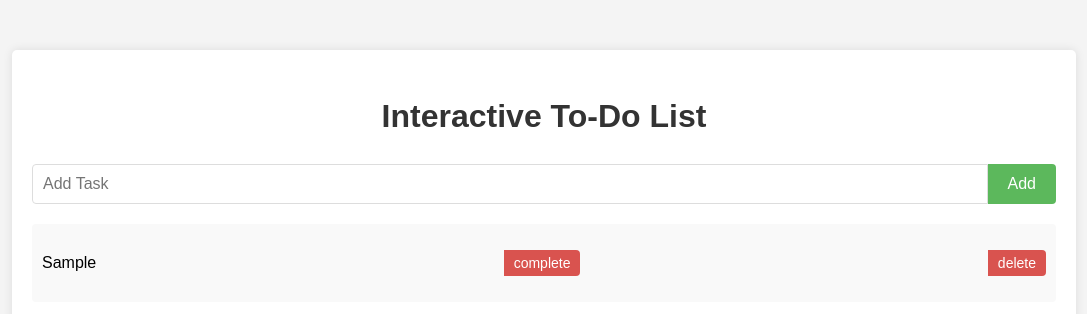
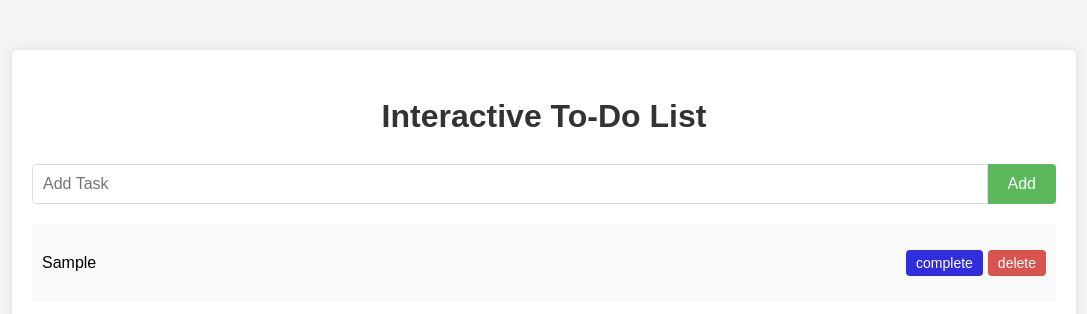
Before and after one commit to pandekar/To-Do-App, a plain HTML site: page index.html in a window 1280 px wide. Both pictures are taken after typing "Sample" into the empty fields and a click on the button "Add". Shown: the whole page, without its empty margins (96-1183 px from the left). Drawn offline with Linux system fonts and the light colour scheme.

Commit message:
update button styling

```diff
--- a/js/ui.js
+++ b/js/ui.js
@@ -10,6 +10,7 @@ export function renderTodos(todos) {
     const todo = todoItems[index];
     const listItemElement = document.createElement('li');
     const listItemTextElement = document.createElement('p');
+    const buttonSectionElement = document.createElement('div');
     const buttonCompleteTodoElement = document.createElement('button');
     const buttonDeleteTodoElement = document.createElement('button');
 
@@ -20,21 +21,31 @@ export function renderTodos(todos) {
       listItemTextElement.setAttribute('class', 'completed');
     }
 
-    buttonCompleteTodoElement.innerText = 'complete';
     buttonCompleteTodoElement.addEventListener('click', () => {
       todo.toggleCompleted();
 
       document.dispatchEvent(new Event(COMPLETE_ITEM));
     });
+    if (todo.completed) {
+      buttonCompleteTodoElement.innerText = 'uncomplete';
+      buttonCompleteTodoElement.setAttribute('class', 'button-uncomplete');
+    } else {
+      buttonCompleteTodoElement.innerText = 'complete';
+      buttonCompleteTodoElement.setAttribute('class', 'button-complete');
+    }
 
     buttonDeleteTodoElement.innerText = 'delete';
     buttonDeleteTodoElement.addEventListener('click', () => {
       todos.removeTodo(todo.id);
     });
 
+    buttonSectionElement.setAttribute('class', 'button-section');
+    buttonSectionElement.appendChild(buttonCompleteTodoElement);
+    buttonSectionElement.appendChild(buttonDeleteTodoElement);
+
     listItemElement.appendChild(listItemTextElement);
-    listItemElement.appendChild(buttonCompleteTodoElement);
-    listItemElement.appendChild(buttonDeleteTodoElement);
+    listItemElement.appendChild(buttonSectionElement);
+
     todoListElement.appendChild(listItemElement);
   }
 };
--- a/style.css
+++ b/style.css
@@ -78,3 +78,28 @@ button:hover {
   text-decoration: line-through;
   opacity: 0.6;
 }
+
+.button-section {
+  display: flex;
+  gap: 5px;
+}
+
+.button-section button {
+  border-radius: 4px;
+}
+
+.button-section .button-complete {
+  background-color: #312edf;
+}
+
+.button-section .button-complete:hover {
+  background-color: #110de5;
+}
+
+.button-section .button-uncomplete {
+  background-color: #daa73a;
+}
+
+.button-section .button-uncomplete:hover {
+  background-color: #e59b06;
+}
```
